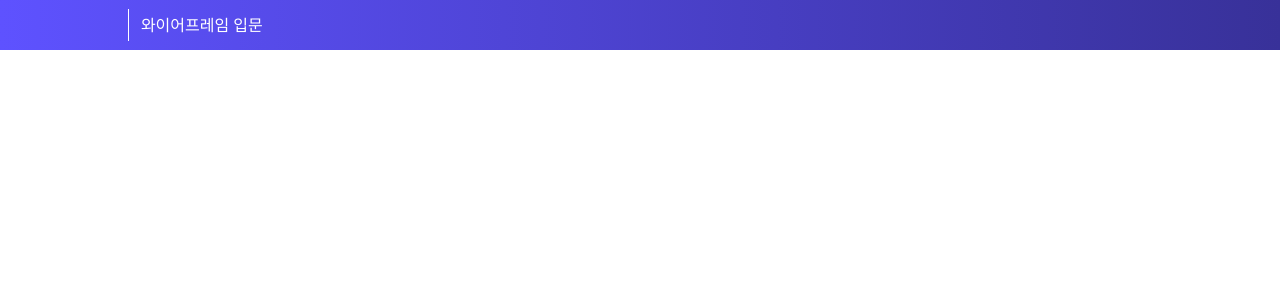
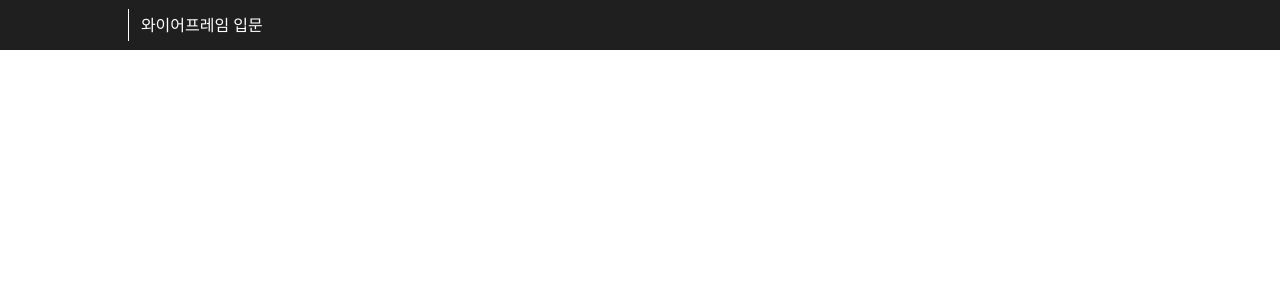
Before and after one commit to TeamLearningFlow/LearningFlow-FE, a Next.js app: page /components/collectionTitleBar in a window 1280 px wide. Shown: the top 300 px of the page. Built offline with nearby package versions, Linux system fonts and the light colour scheme.

Commit message:
style: 컬렉션 페이지 제목 컴포넌트 배경색 수정 #16

```diff
--- a/src/pages/components/collectionTitleBar.tsx
+++ b/src/pages/components/collectionTitleBar.tsx
@@ -6,7 +6,7 @@ const TitleWrapper = styled.div`
   align-items: center;
   justify-content: left;
   height: 50px;
-  background: linear-gradient(to right, #5e52ff, #383199);
+  background-color: rgba(31, 31, 31, 1);
   padding-left: 10%;
 `;
 
```
